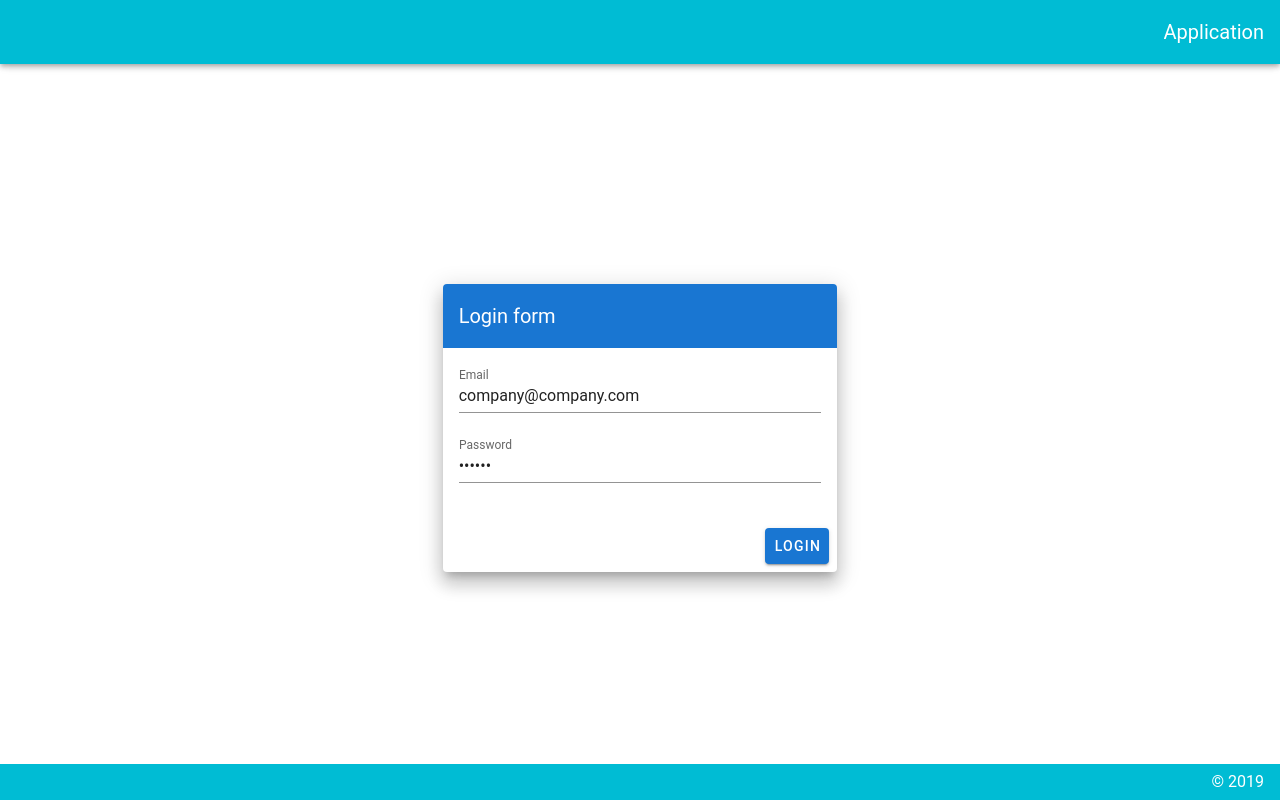
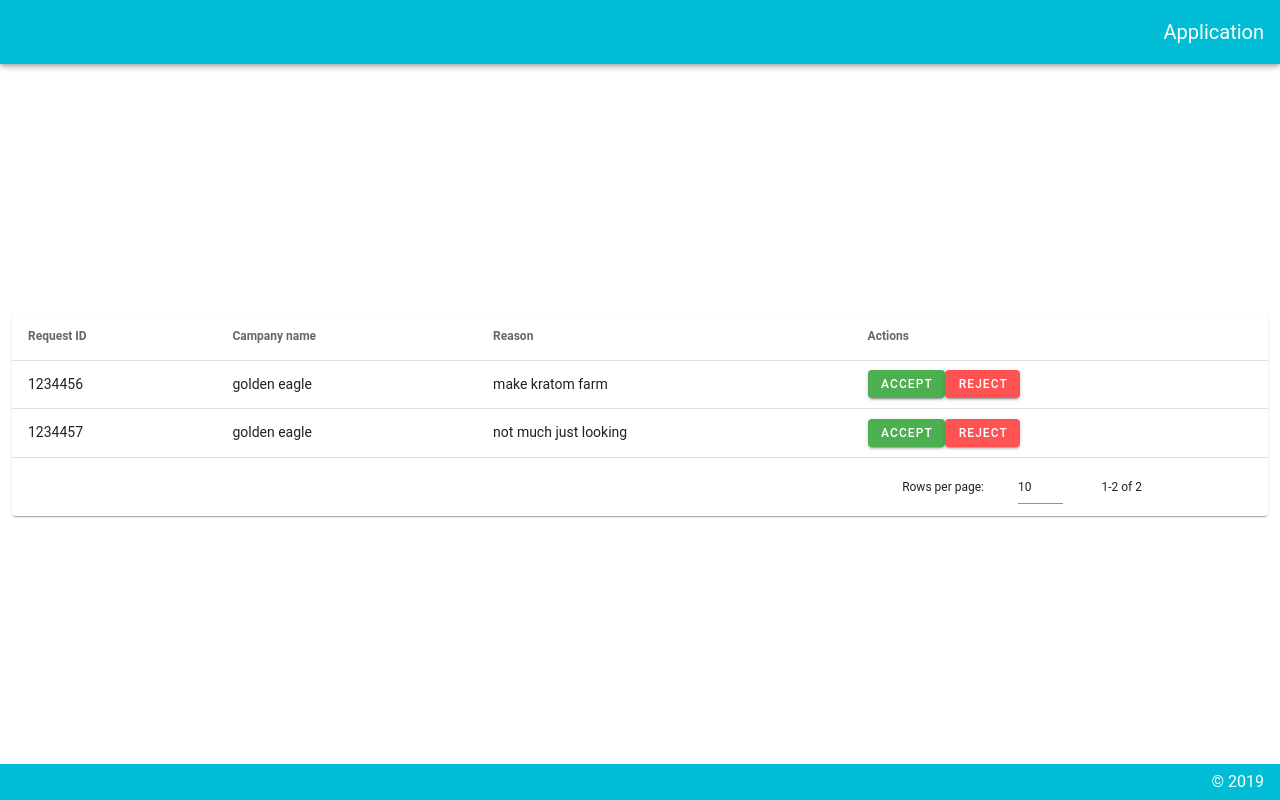
Before and after one commit to Umi4Life/blockchain-land, a Vue app in the folder frontend/blockchain-land/: page /land in a window 1280 px wide. Before the commit this address led to /login. Built offline with nearby package versions, Linux system fonts and the light colour scheme; the HTML template or start-up script is replaced by a standard one.

Commit message:
land department

```diff
--- a/frontend/blockchain-land/src/router/index.js
+++ b/frontend/blockchain-land/src/router/index.js
@@ -3,6 +3,7 @@ import VueRouter from 'vue-router'
 import Login from '../views/Login.vue'
 import Request from '../views/Request.vue'
 import About from '../views/About.vue'
+import Land from '../views/Land.vue'
 
 
 Vue.use(VueRouter)
@@ -33,6 +34,14 @@ const routes = [
     //   requiresAuth: true
     // },
     component: About
+  },
+  {
+    path: '/land',
+    name: 'Land department page',
+    // meta: {
+    //   requiresAuth: true
+    // },
+    component: Land
   }
 ]
 
--- /dev/null
+++ b/frontend/blockchain-land/src/views/Land.vue
@@ -0,0 +1,52 @@
+<template>
+    <div>
+        <v-data-table
+            :headers="headers"
+            :items="requests"
+            :sort-desc="[false, true]"
+            multi-sort
+            class="elevation-1"
+        >
+            <template v-slot:item.action="{ item }">
+                <v-btn small color="success">Accept</v-btn>
+                <v-btn small color="error">Reject</v-btn>
+                </template>
+        </v-data-table>
+
+    </div>
+</template>
+
+<script>
+  export default {
+    data () {
+      return {
+        headers: [
+          {
+            text: 'Request ID',
+            align: 'left',
+            sortable: false,
+            value: 'ID',
+          },
+          { text: 'Campany name', value: 'company' },
+          { text: 'Reason', value: 'reason' },
+          { text: 'Actions', value: 'action', sortable: false },
+        ],
+        requests: [
+            {
+                ID: 1234456,
+                company: 'golden eagle',
+                reason: 'make kratom farm'
+            },
+            {
+                ID: 1234457,
+                company: 'golden eagle',
+                reason: 'not much just looking'
+            }
+        ],
+      }
+    },
+    methods:{
+
+    },
+  }
+</script>
```
Also changed, not shown: frontend/blockchain-land/src/views/Register.vue (added, +75 -0 lines).
